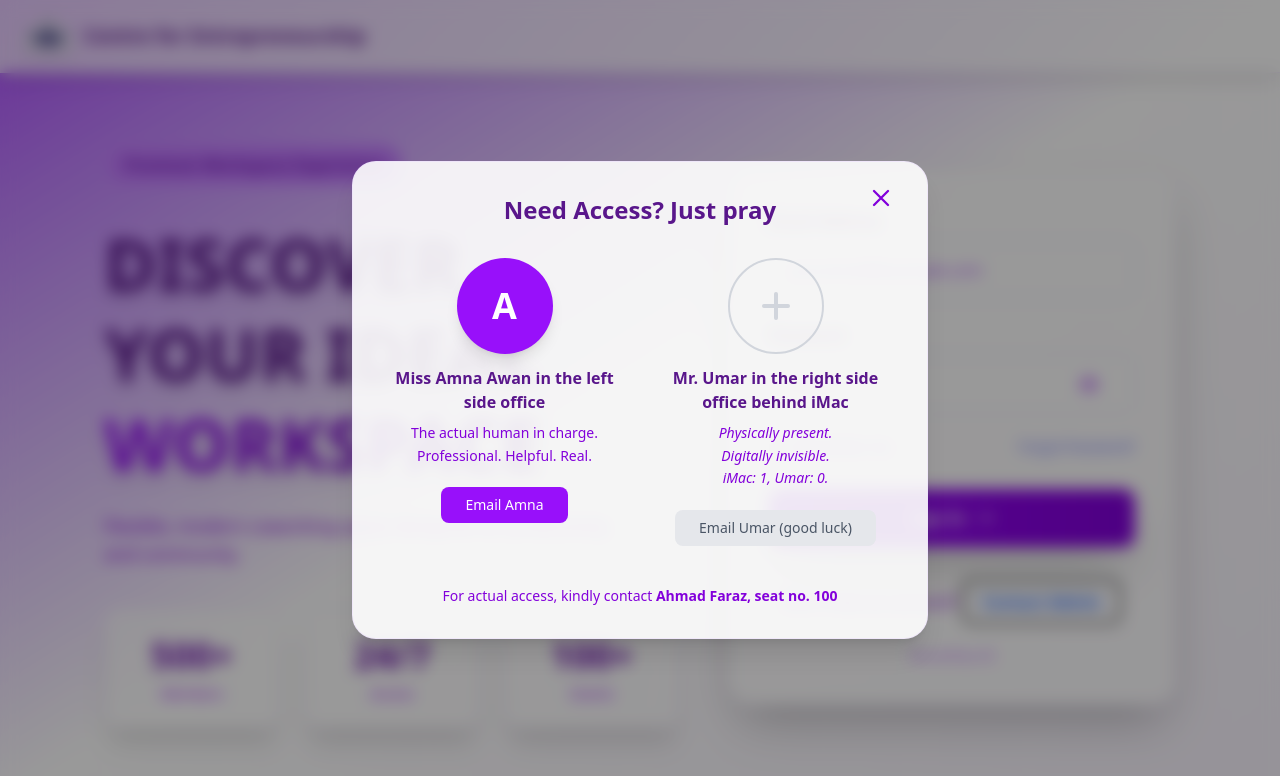
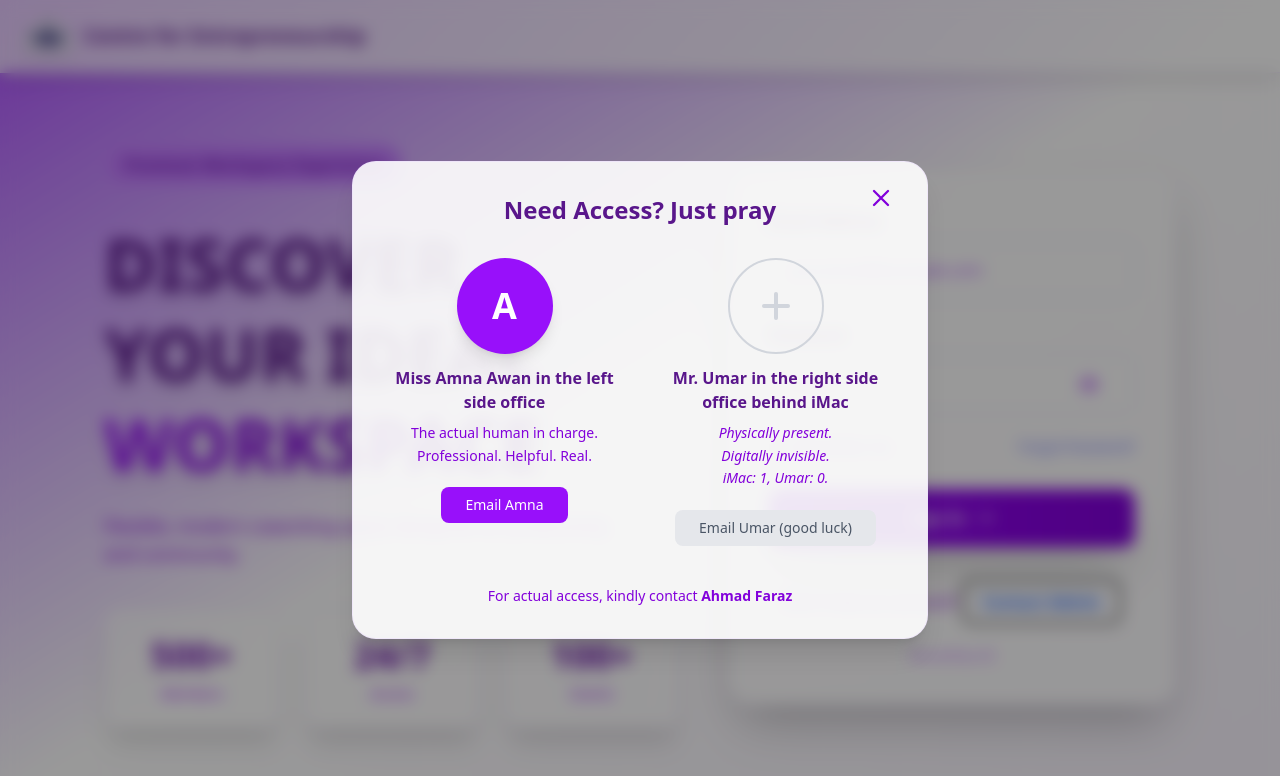
Before and after one commit to ahmadksr123/LCE-frontend, a React (Vite) app: page /login in a window 1280 px wide. Both pictures are taken after a click on the button "Contact Admin". Shown: the top 776 px of the page. Built offline with nearby package versions, Linux system fonts and the light colour scheme.

Commit message:
login page issue resolveed

```diff
--- a/src/pages/Login.jsx
+++ b/src/pages/Login.jsx
@@ -280,7 +280,7 @@ export default function Login({ onLogin }) {
     />
 
     {/* Modal */}
-    <div className="relative w-full max-w-xl bg-white/90 border border-purple-200/40 rounded-3xl shadow-xl p-8 animate-slideUp">
+    <div className="mt-20 mb-20 relative w-full max-w-xl bg-white/90 border border-purple-200/40 rounded-3xl shadow-xl p-8 animate-slideUp">
 
       {/* Close Button */}
       <button
@@ -300,7 +300,7 @@ export default function Login({ onLogin }) {
 
         {/* Amna */}
         <div className="flex flex-col items-center text-center">
-          <div className="w-24 h-24 bg-purple-600 rounded-full text-white flex items-center justify-center text-4xl font-bold shadow-lg mb-3">
+          <div className="hidden sm:flex w-24 h-24 bg-purple-600 rounded-full text-white  items-center justify-center text-4xl font-bold shadow-lg mb-3">
             A
           </div>
           <p className="font-semibold text-purple-900">Miss Amna Awan in the left side office</p>
@@ -320,7 +320,7 @@ export default function Login({ onLogin }) {
 
         {/* Umar */}
         <div className="flex flex-col items-center text-center">
-          <div className="w-24 h-24 rounded-full border-2 border-gray-300 flex items-center justify-center mb-3">
+          <div className="hidden sm:flex w-24 h-24 rounded-full border-2 border-gray-300  items-center justify-center mb-3">
             <svg className="w-12 h-12 text-gray-300" fill="none" stroke="currentColor" viewBox="0 0 24 24">
               <path strokeLinecap="round" strokeLinejoin="round" strokeWidth={2} d="M12 6v6m0 0v6m0-6h6m-6 0H6"/>
             </svg>
@@ -341,7 +341,7 @@ export default function Login({ onLogin }) {
       </div>
 
       <div className="text-center mt-10 text-purple-700 text-sm font-medium">
-        For actual access, kindly contact <strong>Ahmad Faraz, seat no. 100</strong>
+        For actual access, kindly contact <strong>Ahmad Faraz</strong>
       </div>
 
     </div>
```
